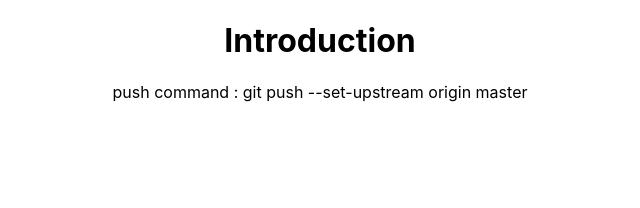
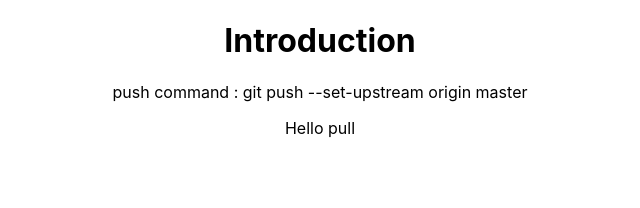
Before and after one commit to shikhar-walia08/GitProject, a React (Create React App) app: page / in a window 1280 px wide. Shown: the top 208 px of the page, without its empty margins (320-960 px from the left). Built offline with nearby package versions, Linux system fonts and the light colour scheme.

Commit message:
Update App.tsx

```diff
--- a/src/App.tsx
+++ b/src/App.tsx
@@ -7,6 +7,7 @@ function App() {
     <div className="App">
        <h1>Introduction</h1>
        <p>push command : git push --set-upstream origin master</p>
+      <p>Hello pull </p>
     </div>
   );
 }
```
